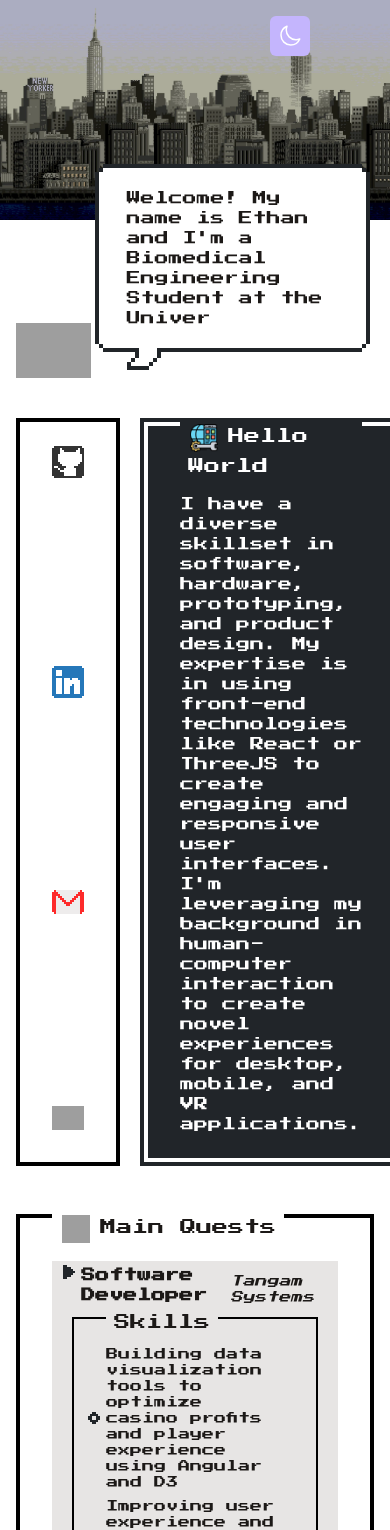
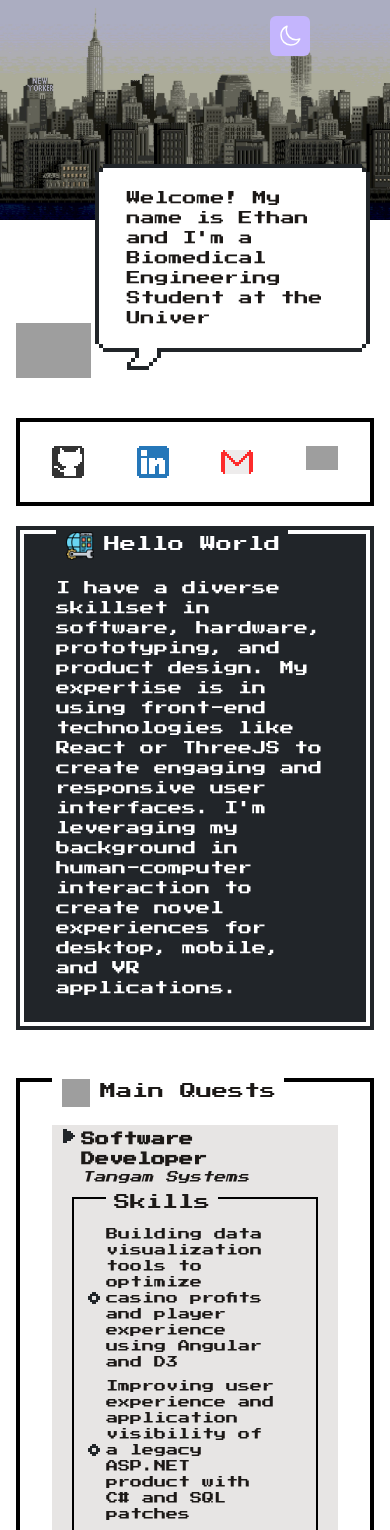
Before and after one commit to ethanalvizo/ethanalvizo.github.io, a React (Vite) app: page / in a window 390 px wide. Shown: the top 1530 px of the page. Built offline with nearby package versions, Linux system fonts and the light colour scheme; grey boxes are pictures that could not be loaded.

Commit message:
Responsive changes

```diff
--- a/src/components/Header.jsx
+++ b/src/components/Header.jsx
@@ -12,16 +12,12 @@ const Header = () => {
           }
           alt=""
           style={{ minWidth: "12%", height: "80%" }}
-          // className="bg-red-500"
+
         />
 
         <div
           className="nes-balloon from-left text-sm"
-          style={{
-            // minHeight: "100%",
-            // minWidth: "70%",
-            borderImageRepeat: "stretch",
-          }}
+          style={{ borderImageRepeat: "stretch" }}
         >
           <TypeAnimation
             sequence={[
--- a/src/components/Intro.jsx
+++ b/src/components/Intro.jsx
@@ -2,9 +2,9 @@ import React from "react";
 
 const Intro = () => {
   return (
-    <div className="flex flex-row pt-10 pb-12 gap-5">
+    <div className="flex md:flex-row flex-col pt-10 pb-12 gap-5">
       <div className="nes-container">
-        <div className="flex flex-col justify-between items-center h-full w-full">
+        <div className="flex flex-row md:flex-col justify-between items-center h-full w-full">
           <i class="nes-icon github"></i>
           <i class="nes-icon linkedin"></i>
           <i class="nes-icon gmail"></i>
@@ -18,7 +18,11 @@ const Intro = () => {
           {/* Add this to make it work in dark mode */}
           {/* style={{ backgroundColor: "#1d1917" }} */}
           <p className="title">
-            <img src="/assets/software.png" alt="" className="nes-icon mr-6 p-px" />
+            <img
+              src="/assets/software.png"
+              alt=""
+              className="nes-icon mr-6 p-px"
+            />
             Hello World
           </p>
           <p className="text-sm text-left">
--- a/src/components/Quests.jsx
+++ b/src/components/Quests.jsx
@@ -42,7 +42,7 @@ const Quest = ({ experience, idx, selected, setSelected }) => {
           checked={idx === selected}
           onChange={(e) => handleSelectQuest(e)}
         />
-        <span className="flex justify-between w-full items-end">
+        <span className="flex flex-col md:flex-row justify-between w-full  md:items-end">
           <span className="text-sm font-semibold">{title}</span>
           <span className="text-xs italic">{company}</span>
         </span>
```
